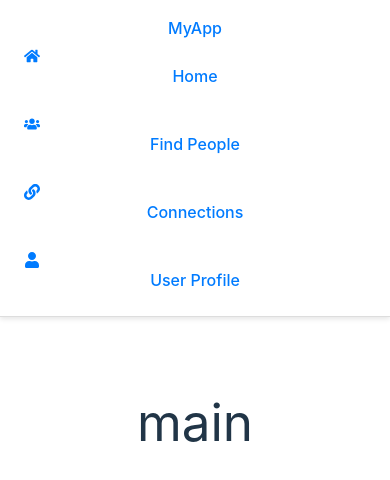
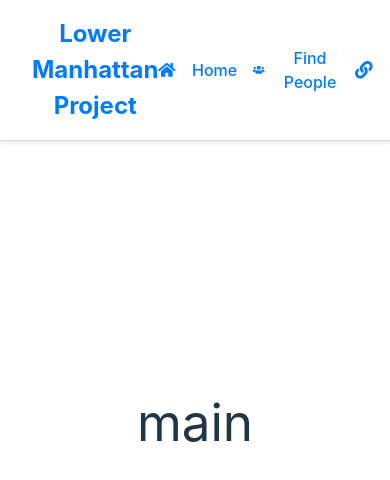
Before and after one commit to cfgcolumbus24/Team-20, a React (Vite) app in the folder musematch/: page / in a window 390 px wide. Shown: the top 480 px of the page. Built offline with nearby package versions, Linux system fonts and the light colour scheme; no server answers.

Commit message:
made nav bar

```diff
--- a/musematch/src/components/navbar.css
+++ b/musematch/src/components/navbar.css
@@ -1,10 +1,10 @@
 /* Navbar container styling */
 .navbar {
     display: flex;
-    justify-content: center; /* Centers the links horizontally */
+    justify-content: space-between;
     align-items: center;
     background-color: white;
-    padding: 1rem;
+    padding: 1rem 2rem;
     border-bottom: 1px solid #ddd;
     position: fixed;
     top: 0;
@@ -13,42 +13,33 @@
     box-shadow: 0 2px 5px rgba(0, 0, 0, 0.1);
   }
 
-  /* Links container styling */
+  /* Brand styling */
+  .navbar-brand .brand {
+    font-size: 1.5rem;
+    color: #007bff;
+    font-weight: bold;
+    text-decoration: none;
+  }
+
   .navbar-links {
     display: flex;
-    gap: 0.75rem; /* Reduces space between the links */
+    gap: 1rem;
   }
 
-  /* Navbar link styling */
   .nav-link {
-    color: #007bff; /* Blue color for the links */
-    padding: 0 0.5rem; /* Reduces padding between links */
+    color: #007bff;
+    font-size: 1rem;
     text-decoration: none;
-    font-weight: 500;
-    font-size: 1rem;
-    transition: color 0.3s;
+    display: flex;
+    align-items: center;
+    gap: 0.5rem;
   }
 
   .nav-link:hover {
-    color: #0056b3; /* Darker blue on hover */
+    color: #0056b3;
   }
 
-  /* Responsive Design */
-  @media (max-width: 768px) {
-    .navbar {
-      flex-direction: column;
-      padding: 1rem;
-    }
-
-    .navbar-links {
-      flex-direction: column;
-      align-items: center;
-      width: 100%;
-    }
-
-    .nav-link {
-      padding: 0.5rem;
-      width: 100%;
-      text-align: center;
-    }
+  /* Icon styling */
+  .icon {
+    margin-right: 0.5rem;
   }
--- a/musematch/src/components/navbar.tsx
+++ b/musematch/src/components/navbar.tsx
@@ -9,23 +9,23 @@ export const Navbar: React.FC = () => {
       {/* Logo or Brand Name */}
       <div className="navbar-brand">
         <Link to="/" className="nav-link brand">
-          MyApp
+          Lower Manhattan Project
         </Link>
       </div>
 
       {/* Navigation Links */}
       <div className="navbar-links">
         <Link to="/" className="nav-link">
-          <FaHome className="icon" /> Home
+          <FaHome size="1.1em" className="icon" /> Home
         </Link>
         <Link to="/find-people" className="nav-link">
-          <FaUsers className="icon" /> Find People
+          <FaUsers size="1.1em" className="icon" /> Find People
         </Link>
         <Link to="/connections" className="nav-link">
-          <FaLink className="icon" /> Connections
+          <FaLink size="1.1em" className="icon" /> Connections
         </Link>
         <Link to="/user-profile" className="nav-link">
-          <FaUser className="icon" /> User Profile
+          <FaUser size="1.1em" className="icon" /> User Profile
         </Link>
       </div>
     </nav>
```
